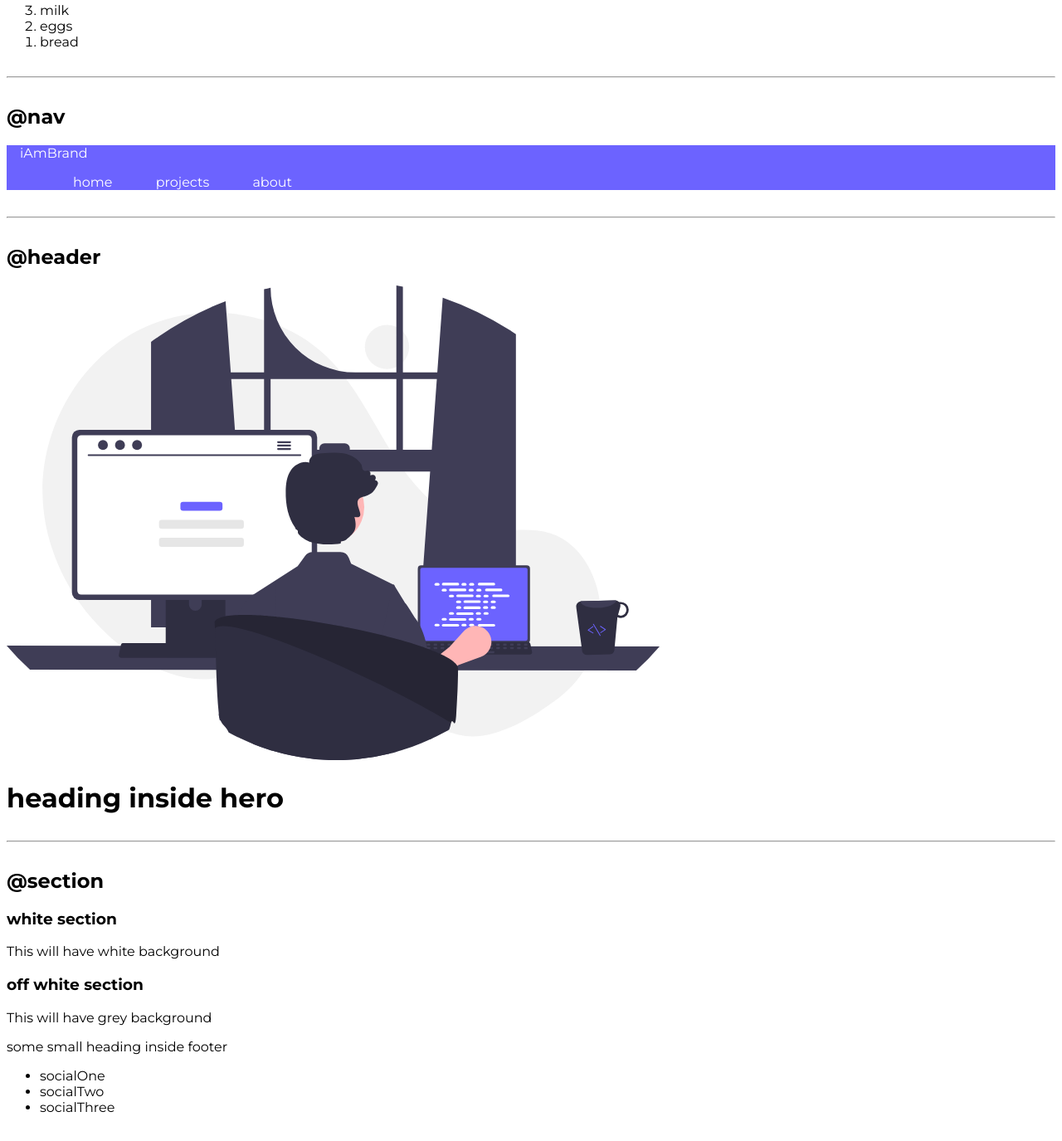
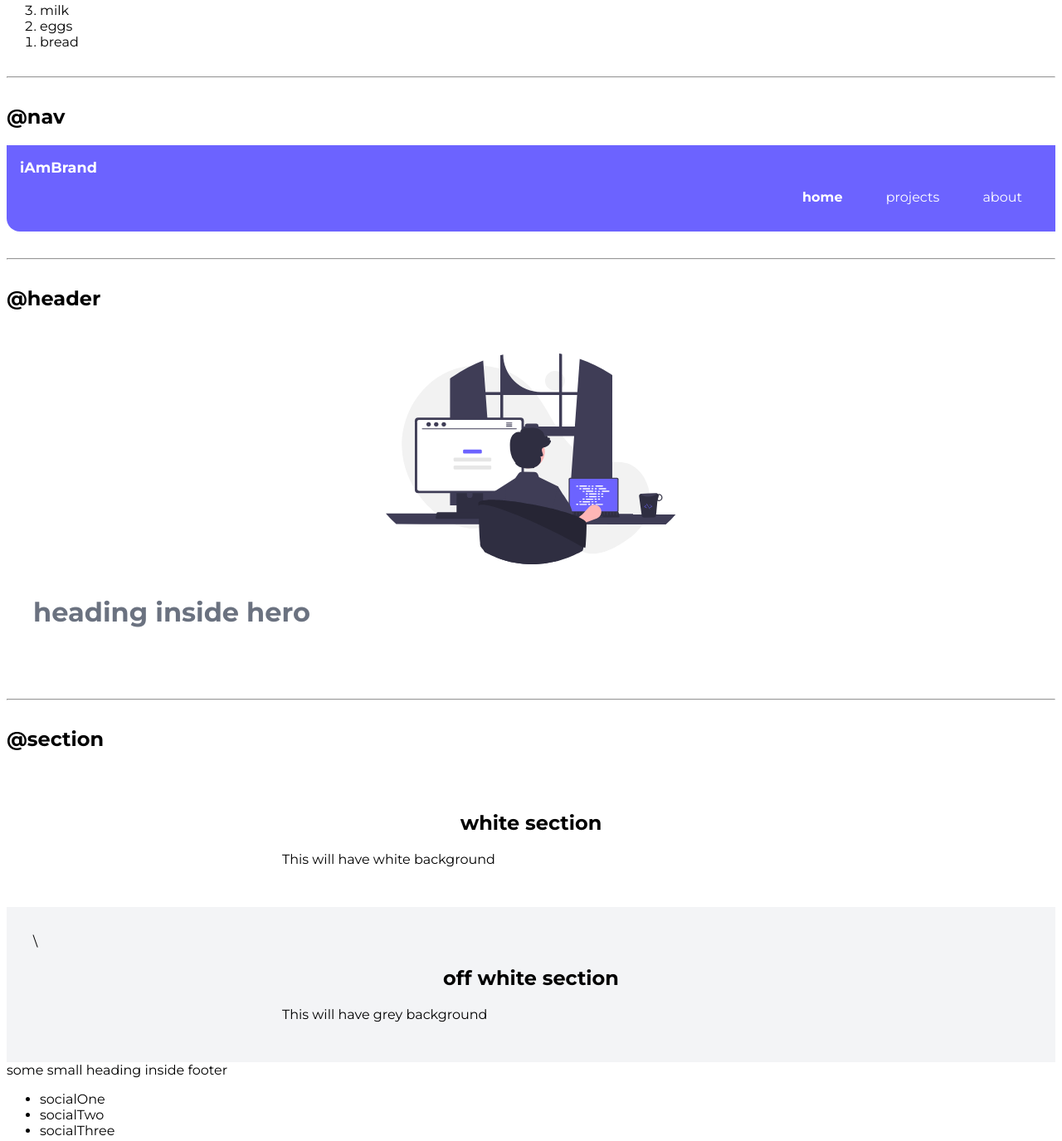
Before and after one commit to prakharagrawal99/neog-lesson-three, a plain HTML site: page index.html in a window 1280 px wide. Shown: the part 1120-2495 px from the top of the page at 83% size. Drawn offline with Linux system fonts and the light colour scheme.

Commit message:
sections css done

```diff
--- a/index.html
+++ b/index.html
@@ -67,7 +67,7 @@
         <div class="nav-brand">iAmBrand</div>
         <ul class="list-non-bullet nav-pills">
             <li class="list-item-inline">
-                <a class="link" href="/">home</a>
+                <a class="link link-active" href="/">home</a>
             </li>
             <li class="list-item-inline">
                 <a class="link" href="/">projects</a>
@@ -82,22 +82,26 @@
 
     <h2>@header</h2>
 
-    <header>
-        <img src="hero.svg"/>
-        <h1>heading inside hero</h1>
+    <header class="hero">
+        <img class="hero-image" src="hero.svg"/>
+        <h1 class="hero-heading">heading inside hero</h1>
     </header>
 
     <hr>
 
     <h2>@section</h2>
-    <section>
-        <h3>white section</h3>
-        <p>This will have white background</p>
+    <section class="sections">
+        <div class="container-center">
+            <h1>white section</h3>
+            <p>This will have white background</p>
+        </div>
     </section>
 
-    <section>
-        <h3> off white section</h3>
-        <p>This will have grey background</p>
+    <section class="sections ow">\
+        <div class="container-center">
+            <h1> off white section</h3>
+            <p>This will have grey background</p>
+        </div>
     </section>
 
     <footer>
--- a/styles.css
+++ b/styles.css
@@ -2,6 +2,8 @@
 
 :root{
     --primary-color: #6C63FF;
+    --off-white: #F3F4F6;
+    --dark-gray: #6B7280;
 }
 
 body{
@@ -58,8 +60,54 @@ hr{
 .navigation{
     background-color: var(--primary-color);
     color: white;
+    padding: 1rem;
+    border-bottom-left-radius: 1rem ;
+}
+
+.navigation .nav-brand {
+    font-weight: bold;
+    font-size: 1.1rem;
+}
+
+.navigation .nav-pills {
+    text-align: right;
 }
 
 .navigation .link{
     color: white;
 }
+
+.navigation .link-active {
+    font-weight: bold;
+}
+
+/* header */
+
+.hero {
+    padding: 2rem;
+}
+
+.hero .hero-image {
+    max-width: 350px;
+    display: block;
+    margin: auto;
+}
+
+.hero .hero-heading {
+    padding-top: 1rem;
+    color: var(--dark-gray) ;
+}
+
+/* sections */
+
+.sections {
+    padding:2rem;
+}
+
+.sections h1 {
+    text-align: center;
+}
+
+.ow {
+    background-color: var(--off-white);
+}
```
